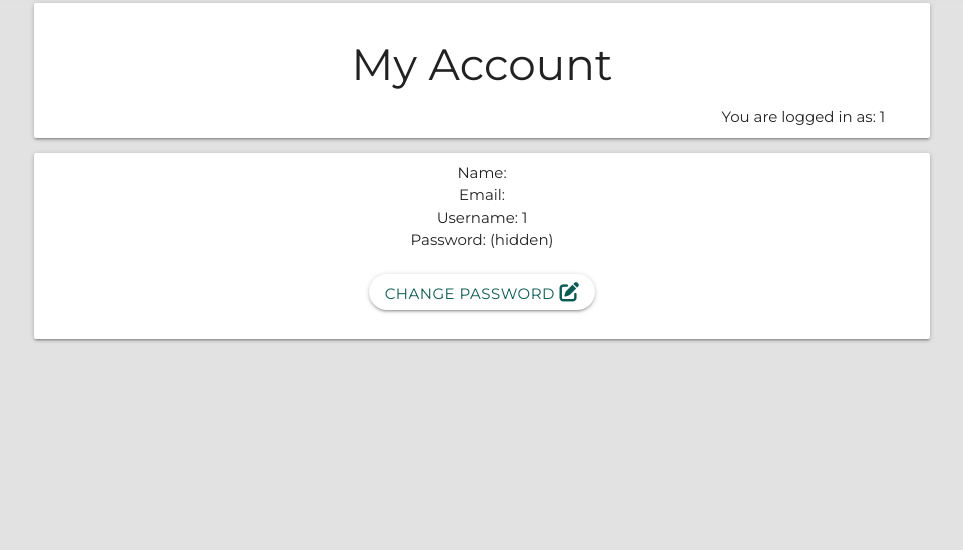
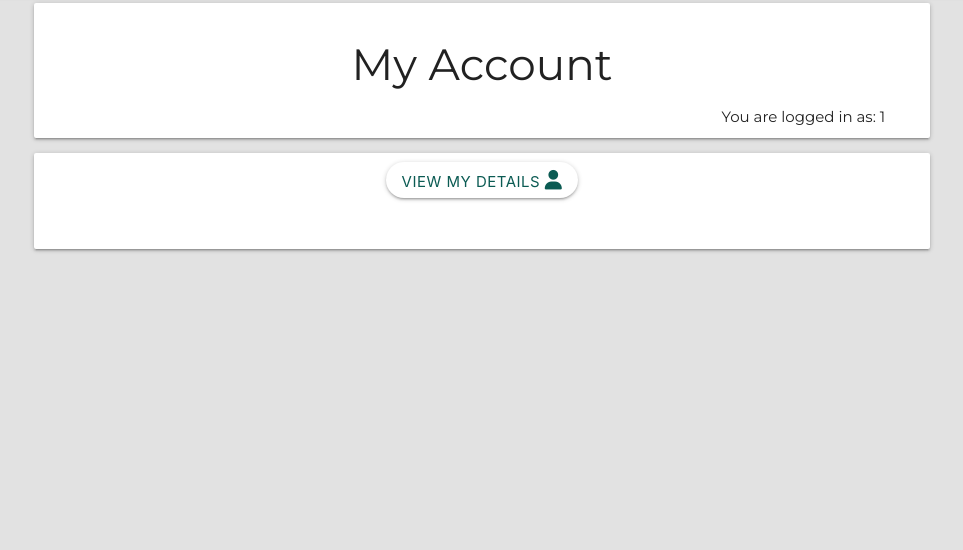
Before and after one commit to Danbob81/enabled, a Flask app: page /account in a window 1280 px wide. Shown: the part 69-619 px from the top of the page, without its empty margins (158-1121 px from the left). Run offline with Flask 2, Linux system fonts and the light colour scheme; the visitor is signed in with stand-in values (Sample User, id 1); some libraries are stand-ins or nearby versions.

Commit message:
add account template giving user option to change password via change_password template

```diff
--- a/app.py
+++ b/app.py
@@ -55,59 +55,56 @@ def login():
     return render_template("login.html")
 
 
-# @app.route("/password")
-# def password():
-#     """direct user password change form"""
-#     return render_template("change_password.html")
-
-
+# Staff Account - change password
 @app.route("/account")
 def account():
     """return account page"""
     return render_template("account.html")
 
 
-@app.route("/change_password/<employee_id>", methods=["GET", "POST"])
-def change_password(employee_id):
+@app.route("/search_staff", methods=["GET", "POST"])
+def search_staff():
+    """query db for customer details"""
+    query = request.form.get("query")
+    staff = list(mongo.db.users.find({"$text": {"$search": query}}))
+    return render_template("account.html", staff=staff)
+
+
+@app.route("/change_password/<staff_id>", methods=["GET", "POST"])
+def change_password(staff_id):
     """gives user option to change their password"""
-    # if request.method == "POST":
+    if request.method == "POST":
         # check username is in db
-        # existing_user = mongo.db.users.find_one(
-        #     {"username": request.form.get("username").lower()})
+        existing_user = mongo.db.users.find_one(
+            {"username": request.form.get("username").lower()})
 
-        # if existing_user:
+        if existing_user:
             # check hashed password matches user input
-            # if check_password_hash(
-            #         existing_user["password"], request.form.get("password")):
-            #     session["user"] = request.form.get("username").lower()
-            #     return redirect(url_for(
-            #             "change_password", username=session["user"]))
-            # else:
-                # password doesn't match
-                # flash("Incorrect Password")
-                # return redirect(url_for('change_password'))
+            if check_password_hash(
+                    existing_user["password"], request.form.get("password")):
+                session["user"] = request.form.get("username").lower()
+                staff = mongo.db.users.find_one({"_id": ObjectId(staff_id)})
+                return render_template("change_password.html", staff=staff,
+                                       username=session["user"])
 
-            # check if new passwords match
-            # new_password = request.form.get("new_password")
-            # confirm_password = request.form.get("confirm_password")
+            # password doesn't match
+            flash("Incorrect Password")
+            staff = mongo.db.users.find_one({"_id": ObjectId(staff_id)})
+            return render_template("change_password.html", staff=staff)
 
-            # if new_password != confirm_password:
-            #     flash("Your passwords don't match, try again")
-            #     return redirect(url_for("change_password"))
+        # change password in db
+        submit = {
+            "password": generate_password_hash(
+                    request.form.get("new_password"))
+        }
+        mongo.db.users.update_one(
+            {"_id": ObjectId(staff_id)}, {"$set": submit})
 
-            # register_password = {
-            #     "password": generate_password_hash(
-            #                 request.form.get("new_password"))
-            # }
-            # mongo.db.users.update_one(
-            #     {"_id": ObjectId(employee_id)}, {"$set": register_password})
+        flash("Password changed!")
+        return render_template("account.html")
 
-            # flash("Password changed!")
-            # employees = list(mongo.db.users.find())
-            # return render_template("login.html", employees=employees)
-
-    employee = mongo.db.users.find_one({"_id": ObjectId(employee_id)})
-    return render_template("change_password.html", employee=employee)
+    staff = mongo.db.users.find_one({"_id": ObjectId(staff_id)})
+    return render_template("change_password.html", staff=staff)
 
 
 @app.route("/logout")
--- a/templates/account.html
+++ b/templates/account.html
@@ -14,18 +14,24 @@
     <div class="card-content">
         <div class="row">
             <div class="col s12 center-align">
-
+                <form action="{{ url_for('search_staff') }}" method="POST" class="">
+                        <input type="text" name="query" id="query" minlength="3" value="{{session['user']}}" class="validate" hidden required>
+                        <label for="query"></label>
+                      <button type="submit" class="btn">View My Details <i class="fa-solid fa-user"></i></button>
+                </form>
+                <br>
+                {% for staff in staff %}
                     <p>
-                        Name:  <br>
-                        Email: <br>
-                        Username: {{session['user']}} <br>
+                        Name: {{ staff.employee_name }} <br>
+                        Email: {{ staff.employee_email }} <br>
+                        Username: {{ staff.username }} <br>
                         Password: (hidden)
                     </p>
+                    <br>
                     <p>
-                        <br>
-                        <a href="" class="btn">Change Password <i class="fa-solid fa-pen-to-square"></i></a>
+                        <a href="{{ url_for('change_password', staff_id=staff._id) }}" class="btn">Change Password <i class="fa-solid fa-pen-to-square"></i></a>
                     </p>
-
+                {% endfor %}
             </div>
         </div>
     </div>
--- a/templates/base.html
+++ b/templates/base.html
@@ -12,6 +12,7 @@
 </head>
 
 <body>
+
     <header>
         <!-- Navbar -->
         <div class="navbar-fixed">
@@ -26,7 +27,7 @@
                 <ul id="nav-mobile" class="right hide-on-med-and-down">
                     {% if session.user %}
                         <li><a href="{{ url_for('adapt') }}" class="text-shadow">Adaptations</a></li>
-                        <li><a class="dropdown-trigger text-shadow" href="#!" data-target="dropdown1">Options <i class="fa-solid fa-caret-down"></i></a></li>
+                        <li><a class="dropdown-trigger text-shadow" href="#!" data-target="dropdown_nav">Options <i class="fa-solid fa-caret-down"></i></a></li>
                     {% endif %}
                 </ul>
                 </div>
@@ -42,7 +43,7 @@
         {% endif %}
 
         <!-- Options Dropdown Structure -->
-        <ul id="dropdown1" class="dropdown-content blue lighten-2">
+        <ul id="dropdown_nav" class="dropdown-content blue lighten-2">
             {% if session.user|lower == 'admin'|lower %}
                 <li><a href="{{ url_for('get_users') }}" class="white-text text-shadow">Manage Users</a></li>
                 <li class="divider black"></li>
@@ -56,7 +57,7 @@
                 <li><a href="{{ url_for('get_users') }}" class="white-text text-shadow">Manage Users</a></li>
                 <li class="divider black"></li>
             {% endif %}
-                <li><a href="" class="white-text text-shadow">My Account</a></li>
+                <li><a href="{{ url_for('account') }}" class="white-text text-shadow">My Account</a></li>
                 <li class="divider black"></li>
                 <li><a href="{{ url_for('logout') }}" class="white-text text-shadow">Log Out</a></li>
         </ul>
@@ -90,41 +91,6 @@
           </div>
     </footer>
 
-    <!-- Password Change Modal -->
-  <div id="modal_password" class="modal">
-    <div class="modal-content">
-        <form action="" method="POST">
-            <div class="row">
-                <!-- username -->
-                <div class="input-field col s12 l6 offset-l3">
-                    <input id="username" name="username" type="text" minlength="5"
-                        maxlength="15" pattern="^[a-zA-Z0-9]{5,15}$" value="{{session['user']}}" class="validate" hidden required>
-                    <label for="username"></label>
-                </div>
-                <!-- initial password -->
-                <div class="input-field col s12 l6 offset-l3">
-                    <input id="password" name="password" type="password" minlength="5"
-                        maxlength="15" pattern="^[a-zA-Z0-9]{5,15}$" class="validate" required>
-                    <label for="password">Current Password</label>
-                </div>
-                <!-- new password -->
-                <div class="input-field col s12 l6 offset-l3">
-                    <input id="new_password" name="new_password" type="password" minlength="5"
-                        maxlength="15" pattern="^[a-zA-Z0-9]{5,15}$" class="validate" required>
-                    <label for="new_password">New Password</label>
-                </div>
-                <!-- confirm new password -->
-                <div class="input-field col s12 l6 offset-l3">
-                    <input id="confirm_password" name="confirm_password" type="password" minlength="5"
-                        maxlength="15" pattern="^[a-zA-Z0-9]{5,15}$" class="validate" required>
-                    <label for="confirm_password">Confirm New Password</label>
-                </div>
-                <button type="submit" class="waves-effect waves-green btn-flat col s12 l6 offset-l3 center-align">Change Password</button>
-            </div>
-        </form>
-    </div>
-  </div>
-
 </body>
 
     <script src="https://code.jquery.com/jquery-3.6.0.min.js" integrity="sha256-/xUj+3OJU5yExlq6GSYGSHk7tPXikynS7ogEvDej/m4=" crossorigin="anonymous"></script>
```
Also changed, not shown: templates/change_password.html (+12 -6 lines), README.md.
